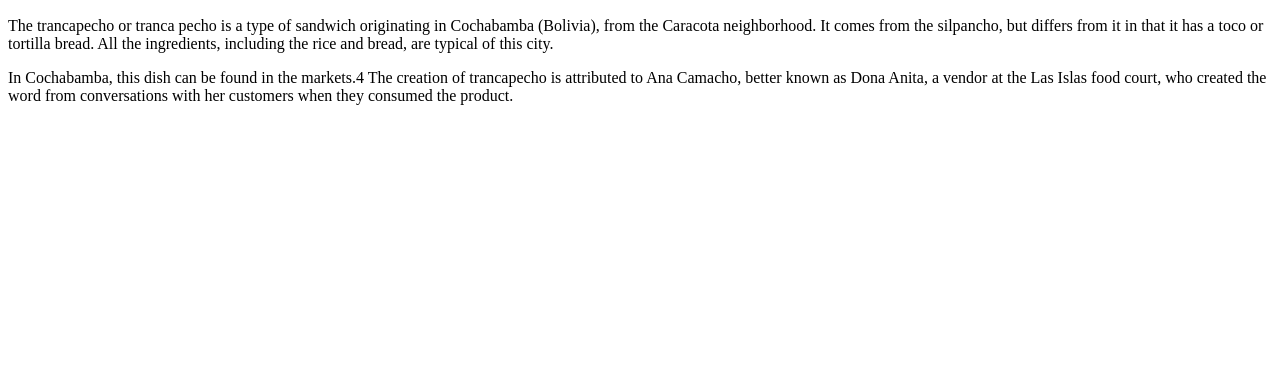
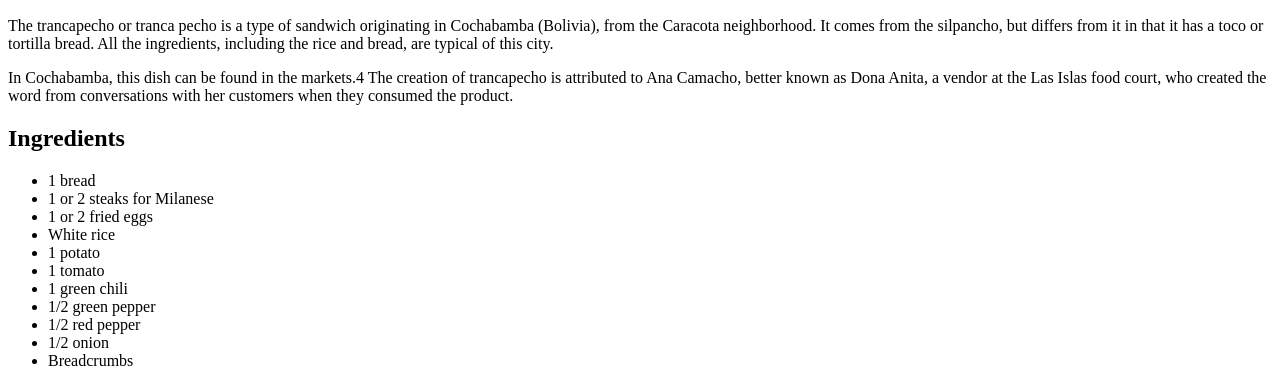
Before and after one commit to rich-333/odin-recipes, a plain HTML site: page recipes/trancapecho.html in a window 1280 px wide. Shown: the part 460-846 px from the top of the page. Before the commit the page ends 800 px from the top, so only its background shows below. Drawn offline with Linux system fonts and the light colour scheme.

Commit message:
Added an unordered list for ingredients.
With this list you can view the ingredients for the trancapecho recipe.

```diff
--- a/recipes/trancapecho.html
+++ b/recipes/trancapecho.html
@@ -11,11 +11,25 @@
     <img src="https://www.lostiempos.com/sites/default/files/styles/noticia_detalle/public/media_imagen/2016/9/13/trancapecho.jpg?itok=fWKcubiC">
 
     <h2>Description</h2>
-
     <p>
       The trancapecho or tranca pecho is a type of sandwich originating in Cochabamba (Bolivia), from the Caracota neighborhood. It comes from the silpancho, but differs from it in that it has a toco or tortilla bread. All the ingredients, including the rice and bread, are typical of this city.</p>
     <p>
       In Cochabamba, this dish can be found in the markets.4 The creation of trancapecho is attributed to Ana Camacho, better known as Dona Anita, a vendor at the Las Islas food court, who created the word from conversations with her customers when they consumed the product.
     </p>
+
+    <h2>Ingredients</h2>
+    <ul>
+      <li>1 bread</li>
+      <li>1 or 2 steaks for Milanese</li>
+      <li>1 or 2 fried eggs</li>
+      <li>White rice</li>
+      <li>1 potato</li>
+      <li>1 tomato</li>
+      <li>1 green chili</li>
+      <li>1/2 green pepper</li>
+      <li>1/2 red pepper</li>
+      <li>1/2 onion</li>
+      <li>Breadcrumbs</li>
+    </ul>
   </body>
 </html>
```
